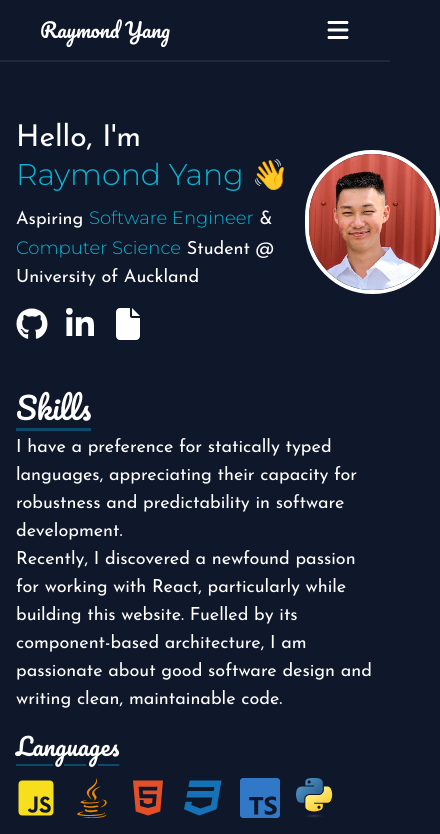
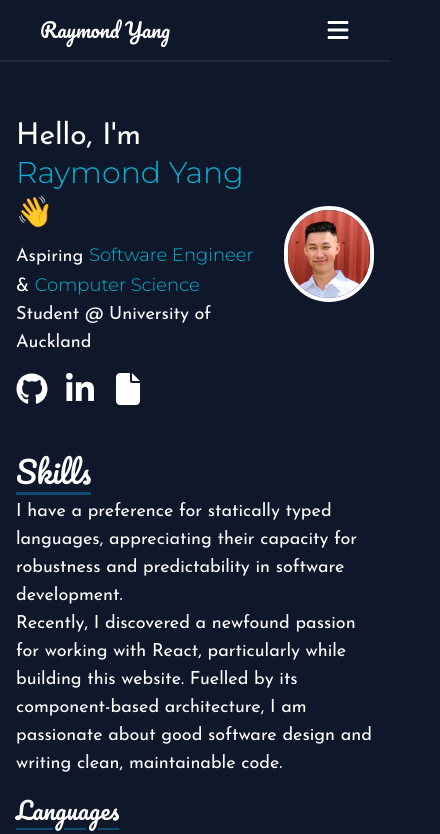
Before and after one commit to raymondyangdev/raymondy.dev, a Next.js app: page / in a window 390 px wide. Shown: the top 834 px of the page, 440 px wide, since content can reach past the window. Built offline with nearby package versions, Linux system fonts and the light colour scheme.

Commit message:
Fix overflowing image

```diff
--- a/src/app/components/home/Banner.tsx
+++ b/src/app/components/home/Banner.tsx
@@ -2,14 +2,14 @@ import Link from 'next/link';
 
 export default function Banner() {
     return (
-        <div className="flex items-center md:justify-between sm:my-2 h-80 sm:h-64">
+        <div className="flex items-center md:justify-between sm:my-2 h-96 sm:h-80 md:h-64">
             <div className="flex flex-col">
                 {' '}
                 <h2 className="font-josefinSans text-3xl sm:text-4xl mb-2 pt-4 pr-4 md:pt-0 md:pr-0">
                     Hello, I'm{' '}
-                    <span className="font-montserratBold text-cyan-500 whitespace-nowrap">
+                    <span className="font-montserratBold text-cyan-500">
                         Raymond Yang 👋
-                    </span>{' '}
+                    </span>
                 </h2>
                 <div className="font-josefinSans mb-4 text-lg mr-4 lg:mr-0 flex flex-col">
                     {' '}
@@ -18,9 +18,7 @@ export default function Banner() {
                         <span className="text-cyan-500 font-montserratBold">
                             Software Engineer
                         </span>{' '}
-                        &
-                    </p>{' '}
-                    <p>
+                        &{' '}
                         <span className="text-cyan-500 font-montserratBold">
                             Computer Science
                         </span>{' '}
@@ -53,7 +51,7 @@ export default function Banner() {
             </div>
 
             <img
-                className="self-center w-36 h-36 md:w-52 md:h-52 mr-3 md:mr-0 rounded-full object-cover border-white border-4"
+                className="self-center w-24 h-24 sm:w-36 sm:h-36 md:w-52 md:h-52 md:mr-0 rounded-full object-cover border-white border-4"
                 src="./assets/images/banner/banner-photo.JPG"
                 alt="Raymond Yang"
             />
```
